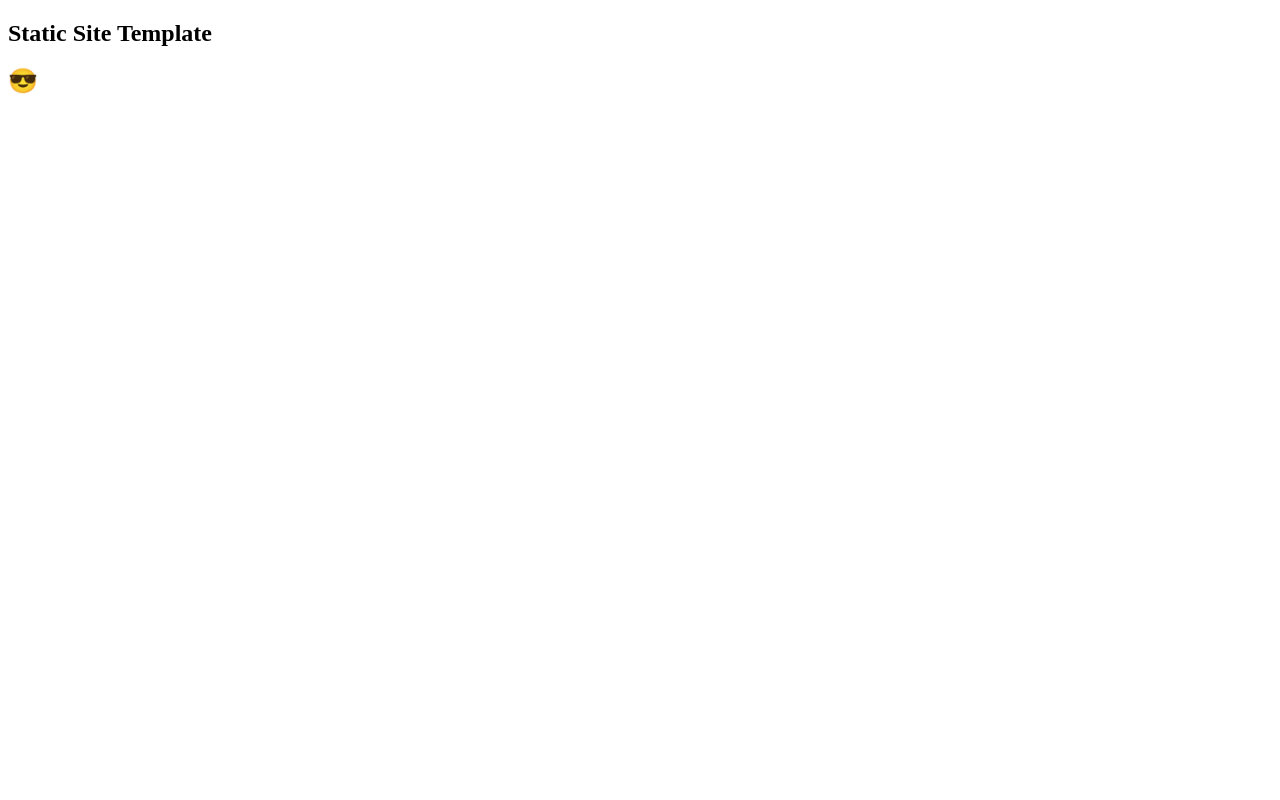
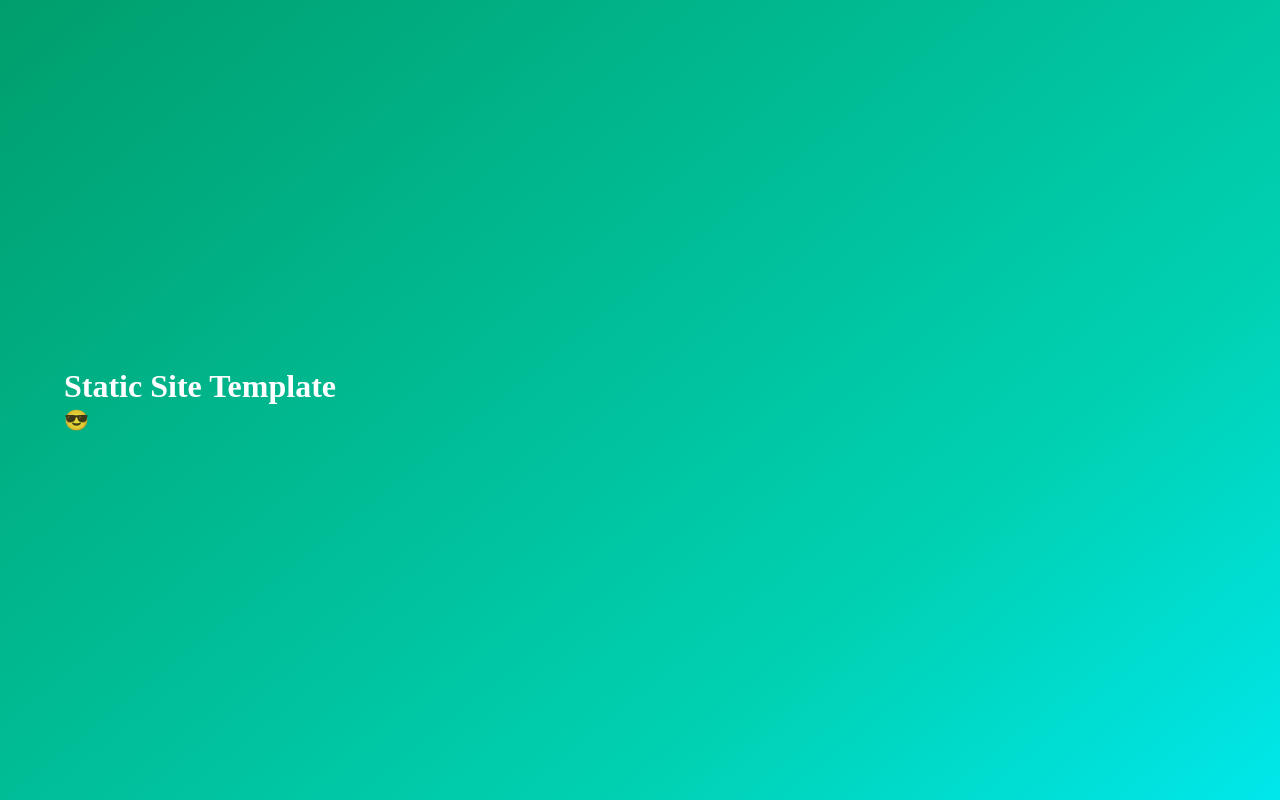
Before and after one commit to markuswustenberg/static-site-template, a website: page docs/index.html in a window 1280 px wide. Drawn offline with Linux system fonts and the light colour scheme; the site is published under a folder, as on GitHub Pages, so addresses that start at the root find nothing.

Commit message:
Fix style path for Github pages

```diff
--- a/docs/index.html
+++ b/docs/index.html
@@ -9,7 +9,7 @@
       content="Look around, you'll find it sparkly and nice."
     />
 
-    <link rel="stylesheet" href="/styles/app.css" />
+    <link rel="stylesheet" href="styles/app.css" />
   </head>
   <body>
     <section class="hero is-primary is-fullheight is-bold">
```
Also changed, not shown: layouts/default.html (+1 -1 lines).
